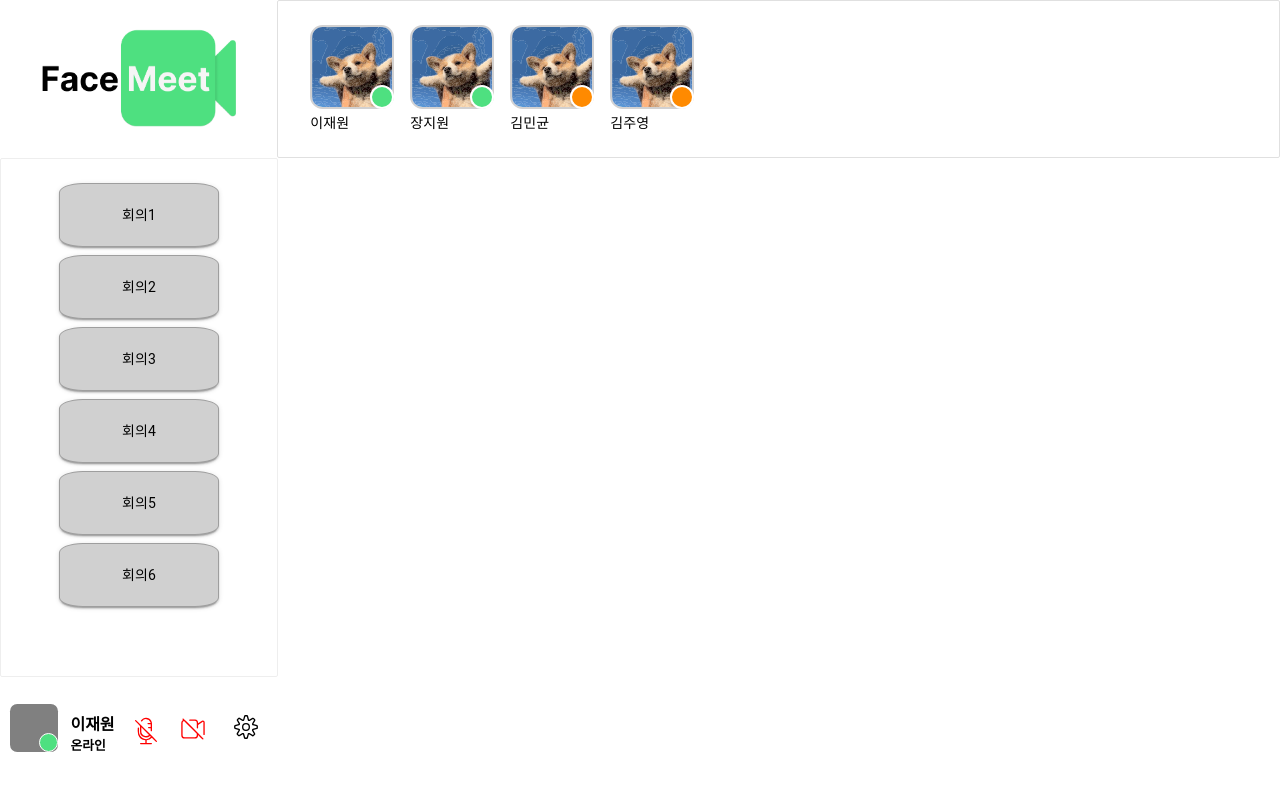
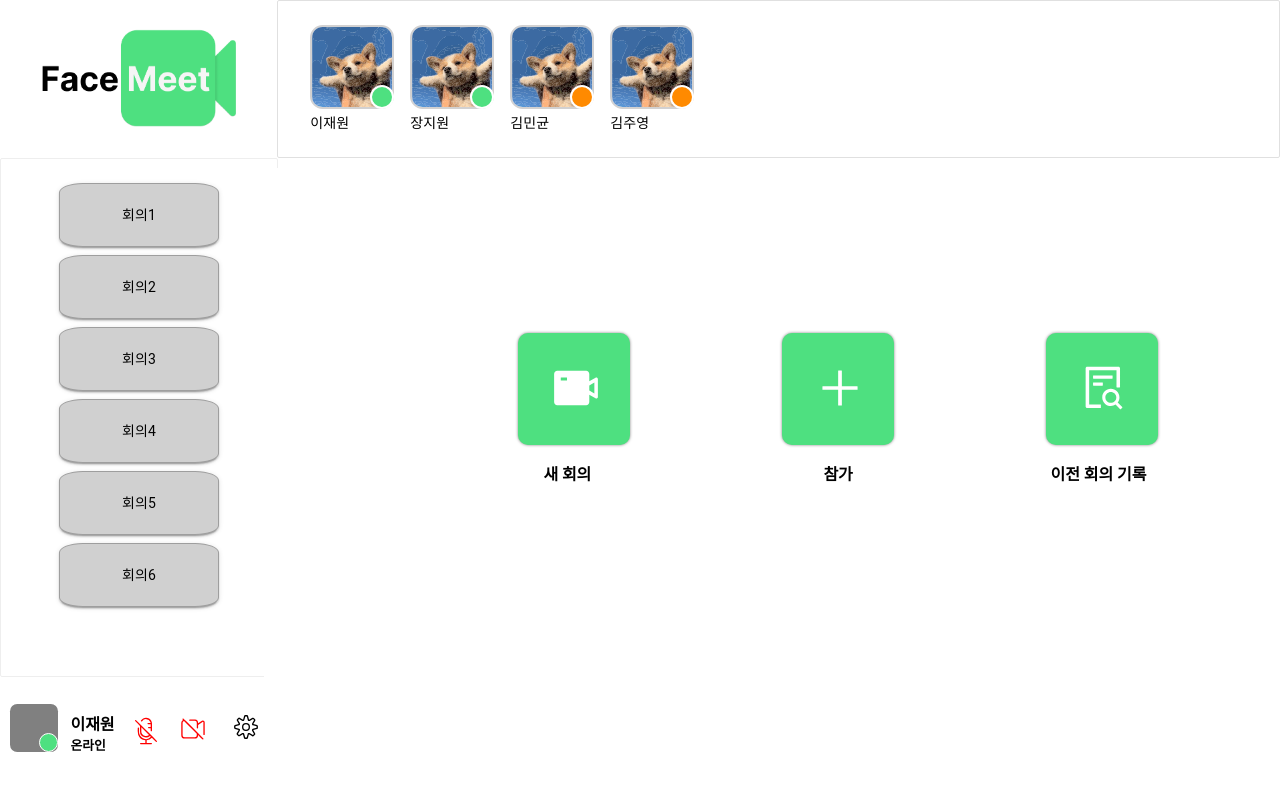
Before and after one commit to capstone-suyeol/capstone, a React (Create React App) app in the folder FaceMeet/: page / in a window 1280 px wide. Shown: the top 790 px of the page. Built offline with nearby package versions, Linux system fonts and the light colour scheme.

Commit message:
🎨, 💄
노트 리스트 페이지 및 라우터 오류 해결

```diff
--- a/FaceMeet/src/App.js
+++ b/FaceMeet/src/App.js
@@ -1,7 +1,7 @@
-import React, {  lazy } from 'react';
+import React, { Suspense,lazy } from 'react';
 import './App.css';
-import Feed from '../src/components/Feed';
-import { Routes, Route, BrowserRouter as Router } from 'react-router-dom';
+import { Routes, Route} from 'react-router-dom';
+
 
 const Home = lazy(() => import('./pages/MeetingBefore'));
 const Login = lazy(() => import('./pages/Login'));
@@ -17,10 +17,9 @@ const Testjang = lazy(() => import('./pages/Testjang'));
 function App() {
 
   return (
+    <Suspense fallback={<Home />}>
 
-      <Router>
         <Routes>
-          <Route path="/" element={<Feed />} />
           <Route path='/' element={<Home />} />
           <Route path='/Login' element={<Login />} />
           <Route path='/Join' element={<Join />} />
@@ -31,8 +30,8 @@ function App() {
           <Route path='/NoteDetail' element={<NoteDetail />} />{/* db 연동 할 땐 NoteDetail/:_id로 변경해야함*/}
           <Route path='/Testjang' element={<Testjang />} /> {/* 장고 테스트*/}
         </Routes>
-      </Router>
 
+    </Suspense>
   );
 }
 
--- a/FaceMeet/src/components/Style.css
+++ b/FaceMeet/src/components/Style.css
@@ -177,9 +177,9 @@
     justify-content: space-around;
     background-color: rgb(206, 206, 206);
     margin-bottom: 40%;
-    margin-left: 23%;
+    margin-left: 3%;
     padding-right: 2%;
-    width: 50rem;
+    width: 70rem;
     height: 70%;
 }
 
--- a/FaceMeet/src/index.js
+++ b/FaceMeet/src/index.js
@@ -3,12 +3,15 @@ import ReactDOM from 'react-dom/client';
 import './index.css';
 import App from './App';
 import reportWebVitals from './reportWebVitals';
+import { BrowserRouter } from 'react-router-dom';
 
 const root = ReactDOM.createRoot(document.getElementById('root'));
 root.render(
-  <React.StrictMode>
-    <App />
-  </React.StrictMode>
+  <BrowserRouter>
+    <React.StrictMode>
+      <App />
+    </React.StrictMode>
+  </BrowserRouter>
 );
 
 // If you want to start measuring performance in your app, pass a function
--- a/FaceMeet/src/pages/MeetingBefore.js
+++ b/FaceMeet/src/pages/MeetingBefore.js
@@ -1,23 +1,146 @@
-import React from 'react';
-import Feed from '../components/Feed';
-import Box from '@mui/material/Box';
+import React, { useState } from 'react';
+import Layout from '../components/Layout';
+import '../components/Style.css';
+import { AiFillVideoCamera, AiOutlinePlus, AiOutlineFileSearch } from 'react-icons/ai';
+import { useNavigate } from 'react-router-dom';
 
-// feed로 인해 텍스트가 가려져서 안보임
+// 모달창 데이터 전달 X
+// 스타일 정의 X ( 배경 흐리게 & 하나의 모달창만 뜰 수 있도록 설정)
+
+const Modal = ({ onClose, children }) => {
+
+    const modalStyle = {
+        position: 'fixed',
+        width: '15rem',
+        top: '50%',
+        left: '50%',
+        transform: 'translate(-50%, -50%)',
+        backgroundColor: 'white',
+        padding: '40px',
+        marginLeft: '10px',
+        borderRadius: '8px',
+        boxShadow: '0 4px 8px rgba(0, 0, 0, 0.1)',
+        zIndex: 1000,
+    };
+
+    const closeButtonStyle = {
+        width: '60px',
+        marginLeft: '40px',
+        marginTop: '20px',
+        padding: '10px',
+        cursor: 'pointer',
+        backgroundColor: '#007BFF',
+        color: 'white',
+        border: 'none',
+        borderRadius: '4px',
+    };
+
+    return (
+        <div style={modalStyle}>
+            {children}
+            <button style={closeButtonStyle} onClick={onClose}>취소</button>
+            <button style={closeButtonStyle}> 확인 </button>
+        </div>
+    );
+};
+
+
+const NewMeetingModal = ({ onClose }) => {
+    return (
+        <Modal onClose={onClose}>
+            <p>새 회의 만들기</p>
+            <form>
+                <p>Title</p>
+                <input
+                    type='text'
+                    name='title'>
+                </input>
+                <p>Id</p>
+                <input
+                    type='text'
+                    name='id'>
+                </input>
+            </form>
+        </Modal>
+    );
+};
+
+
+const AttendMeetingModal = ({ onClose }) => {
+    return (
+        <Modal onClose={onClose}>
+            <p>회의 참가하기</p>
+            <form>
+                <p>Id</p>
+                <input
+                    type='text'
+                    name='id'>
+                </input>
+                <p>Password</p>
+                <input
+                    type='text'
+                    name='password'>
+                </input>
+            </form>
+        </Modal>
+    );
+};
+
+
+
 
 function MeetingBefore() {
+    const [showNewMeetingModal, setShowNewMeetingModal] = useState(false);
+    const [showAttendMeetingModal, setShowAttendMeetingModal] = useState(false);
+
+    const navigate = useNavigate();
+    const iconStyle = { color: 'white', fontSize: '50px', marginLeft: '25px', marginTop: '20px' };
+    const iconbox = { marginTop: '10px', position: 'relative', marginLeft: '0.5rem' };
+
+
+    const NewMeeting = () => {
+        setShowNewMeetingModal(true);
+    };
+
+    const AttendMeeting = () => {
+        setShowAttendMeetingModal(true);
+    };
+
+    const NoteList = () => {
+        navigate('/NoteList');
+    };
+
     return (
-        <Feed>
-            <Box
-                component="div"
-                sx={{
-                    fontSize: '56px',
-                    color: 'red',
-                    alignItems: 'center',
-                }}
-            >
-                회의전
-            </Box>
-        </Feed>
+        <Layout>
+
+            <div style={{ display: 'flex', justifyContent: 'center', alignItems: 'center' }}>
+                <div className="green-box" onClick={NewMeeting}>
+                    <div style={iconbox}>
+                        <AiFillVideoCamera style={iconStyle} />
+                    </div>
+                    {/* 새 회의 버튼 */}
+                    <p style={{ marginTop: '8rem', marginLeft: '1.6rem', position: 'fixed', fontWeight: 'bold' }}>새 회의</p>
+                </div>
+
+                <div className="green-box" onClick={AttendMeeting}>
+                    <div style={iconbox}>
+                        <AiOutlinePlus style={iconStyle} />
+                    </div>
+                    {/* 참가 버튼 */}
+                    <p style={{ marginTop: '8rem', marginLeft: '2.6rem', position: 'fixed', fontWeight: 'bold' }}>참가</p>
+                </div>
+
+                <div className="green-box" onClick={NoteList}>
+                    <div style={iconbox}>
+                        <AiOutlineFileSearch style={iconStyle} />
+                    </div>
+                    {/* 회의 노트 기록 버튼 */}
+                    <p style={{ marginTop: '8rem', marginLeft: '0.3rem', position: 'fixed', fontWeight: 'bold' }}>이전 회의 기록</p>
+                </div>
+            </div>
+            {showNewMeetingModal && <NewMeetingModal onClose={() => setShowNewMeetingModal(false)} />}
+            {showAttendMeetingModal && <AttendMeetingModal onClose={() => setShowAttendMeetingModal(false)} />}
+        </Layout>
     );
 }
 
--- a/FaceMeet/src/pages/NoteList.js
+++ b/FaceMeet/src/pages/NoteList.js
@@ -1,7 +1,6 @@
 import React from 'react';
 import Layout from '../components/Layout';
 import '../components/Style.css';
-import { AiOutlineFileSearch } from 'react-icons/ai';
 import { useNavigate } from 'react-router';
 
 function NoteList() {
@@ -9,22 +8,10 @@ function NoteList() {
   // 데이터 전달 X
 
   const navigate = useNavigate();
-  const iconStyle = { color: 'white', fontSize: '5rem', marginLeft: '1.2rem', marginTop: '0.8rem' };
-  const iconbox = { Position: 'fixed', marginTop: '10px', position: 'relative', marginLeft: '0.5rem' };
-  const Back = () => {
-    navigate('/');
-  };
 
   return (
     <Layout>
       <div className='NotelistBox'>
-
-        <div className='NoteButton' onClick={Back}>
-          <div style={iconbox}>
-            <AiOutlineFileSearch style={iconStyle} />
-          </div>
-          <p style={{ marginTop: '2rem', marginLeft: '0.8rem', position: 'fixed', fontWeight: 'bold' }}>회의 노트 목록</p>
-        </div>
 
         <div className='NoteList'>
           <p>날짜</p>
```
